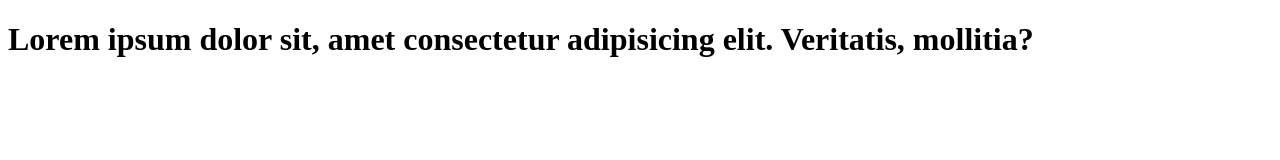
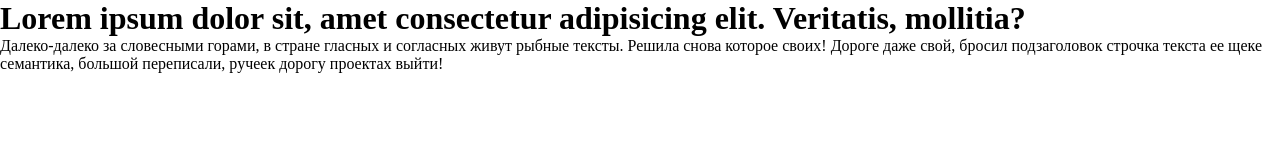
Before and after one commit to izzatdev123/test, a plain HTML site: page index.html in a window 1280 px wide. Drawn offline with Linux system fonts and the light colour scheme.

Commit message:
added p tag and style file

```diff
--- a/index.html
+++ b/index.html
@@ -4,9 +4,11 @@
     <meta charset="UTF-8">
     <meta http-equiv="X-UA-Compatible" content="IE=edge">
     <meta name="viewport" content="width=device-width, initial-scale=1.0">
+    <link rel="stylesheet" href="./style.css">
     <title>Document</title>
 </head>
 <body>
     <h1>Lorem ipsum dolor sit, amet consectetur adipisicing elit. Veritatis, mollitia?</h1>
+    <p>Далеко-далеко за словесными горами, в стране гласных и согласных живут рыбные тексты. Решила снова которое своих! Дороге даже свой, бросил подзаголовок строчка текста ее щеке семантика, большой переписали, ручеек дорогу проектах выйти!</p>
 </body>
 </html>
--- /dev/null
+++ b/style.css
@@ -0,0 +1,5 @@
+* {
+    margin: 0;
+    padding: 0;
+    box-sizing: border-box;
+}
```
